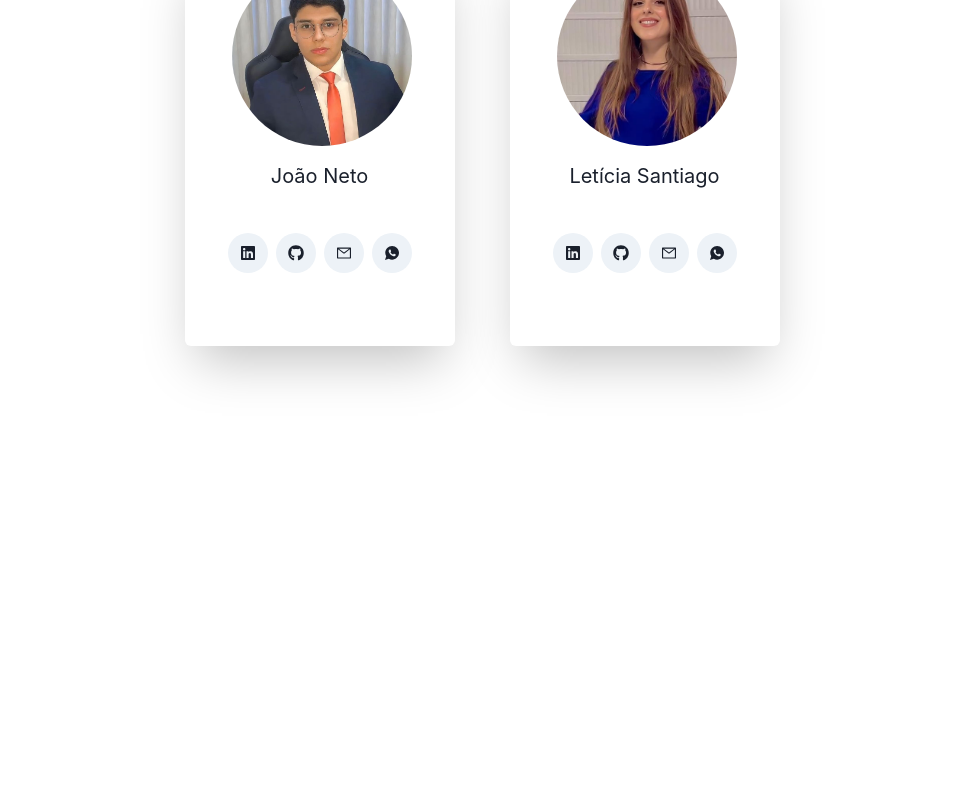
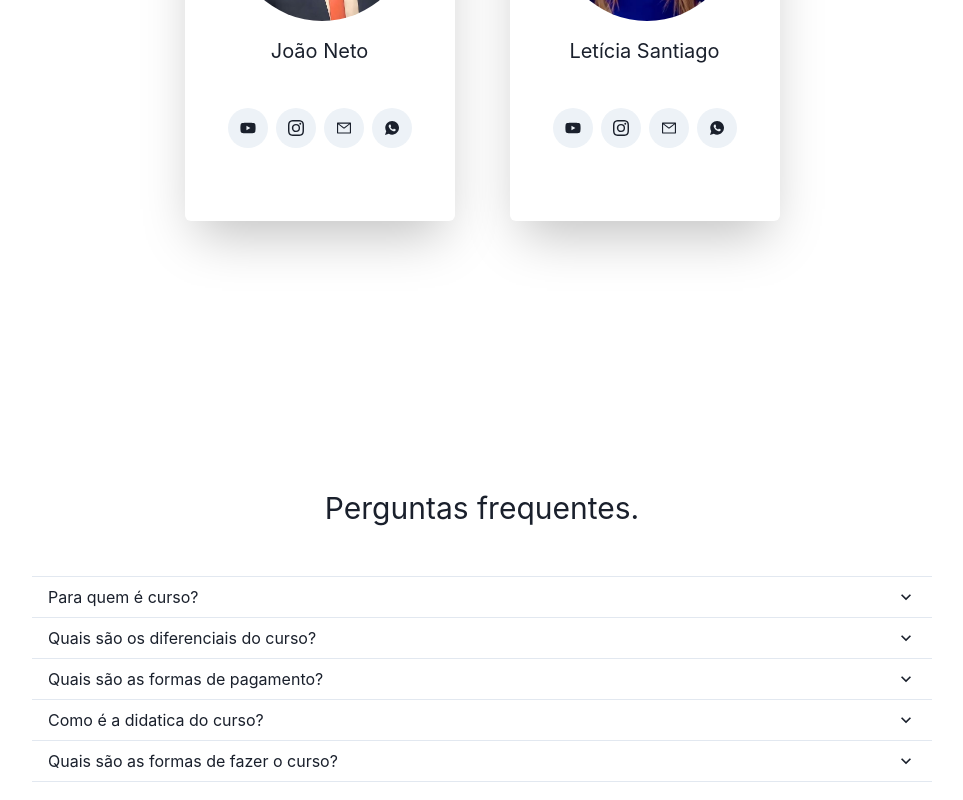
Before and after one commit to FelipeRodrigues07/web-UnlockingEnglish, a Next.js app: page / in a window 1280 px wide. Shown: the part 1040-1840 px from the top of the page, without its empty margins (158-1121 px from the left). Built offline with nearby package versions, Linux system fonts and the light colour scheme.

Commit message:
atualizei alguns elementos

```diff
--- a/src/components/Prof.tsx
+++ b/src/components/Prof.tsx
@@ -12,15 +12,16 @@ import {
   IconButton,
 } from "@chakra-ui/react";
 
-import { FaGithub, FaLinkedin } from "react-icons/fa";
+import { FaGithub, FaLinkedin, FaYoutube } from "react-icons/fa";
 import { AiOutlineMail } from "react-icons/ai";
 import { IoLogoWhatsapp } from "react-icons/io";
+import { BsInstagram } from "react-icons/bs";
 
 function Prof(): React.JSX.Element {
   const { colorMode, toggleColorMode } = useColorMode();
   const isDark = colorMode === "dark";
   return (
-    <Flex direction="column" mt="125px">
+    <Flex direction="column" mt="0px">
       <Flex
         w="100%"
         justifyContent="center"
@@ -52,7 +53,7 @@ function Prof(): React.JSX.Element {
               </Text>
               <Flex direction="row" justifyContent="center" mt="42px">
                 <IconButton
-                  icon={<FaLinkedin />}
+                  icon={<FaYoutube />}
                   isRound={true}
                   aria-label="Linkedin"
                   onClick={() =>
@@ -64,7 +65,7 @@ function Prof(): React.JSX.Element {
 
                 <IconButton
                   ml={2}
-                  icon={<FaGithub />}
+                  icon={<BsInstagram />}
                   isRound={true}
                   aria-label="Github"
                   onClick={() =>
@@ -110,7 +111,7 @@ function Prof(): React.JSX.Element {
               </Text>
               <Flex direction="row" justifyContent="center" mt="42px">
                 <IconButton
-                  icon={<FaLinkedin />}
+                  icon={<FaYoutube />}
                   isRound={true}
                   aria-label="Linkedin"
                   onClick={() =>
@@ -122,7 +123,7 @@ function Prof(): React.JSX.Element {
 
                 <IconButton
                   ml={2}
-                  icon={<FaGithub />}
+                  icon={<BsInstagram />}
                   isRound={true}
                   aria-label="Github"
                   onClick={() =>
--- a/src/components/Questions.tsx
+++ b/src/components/Questions.tsx
@@ -12,7 +12,7 @@ import {
 
 function Questions() {
   return (
-    <Flex direction="column" mt="525px">
+    <Flex direction="column" mt="115px">
       <Flex
         w="100%"
         justifyContent="center"
@@ -23,7 +23,7 @@ function Questions() {
         </Text>
       </Flex>
 
-      <Flex mx="auto" maxW={900} mt="65px">
+      <Flex mx="auto" maxW={900} mt="45px">
         <Accordion
           allowToggle
           w={{ base: "300px", sm: "400px", md: "700px", lg: "900px" }}
```
